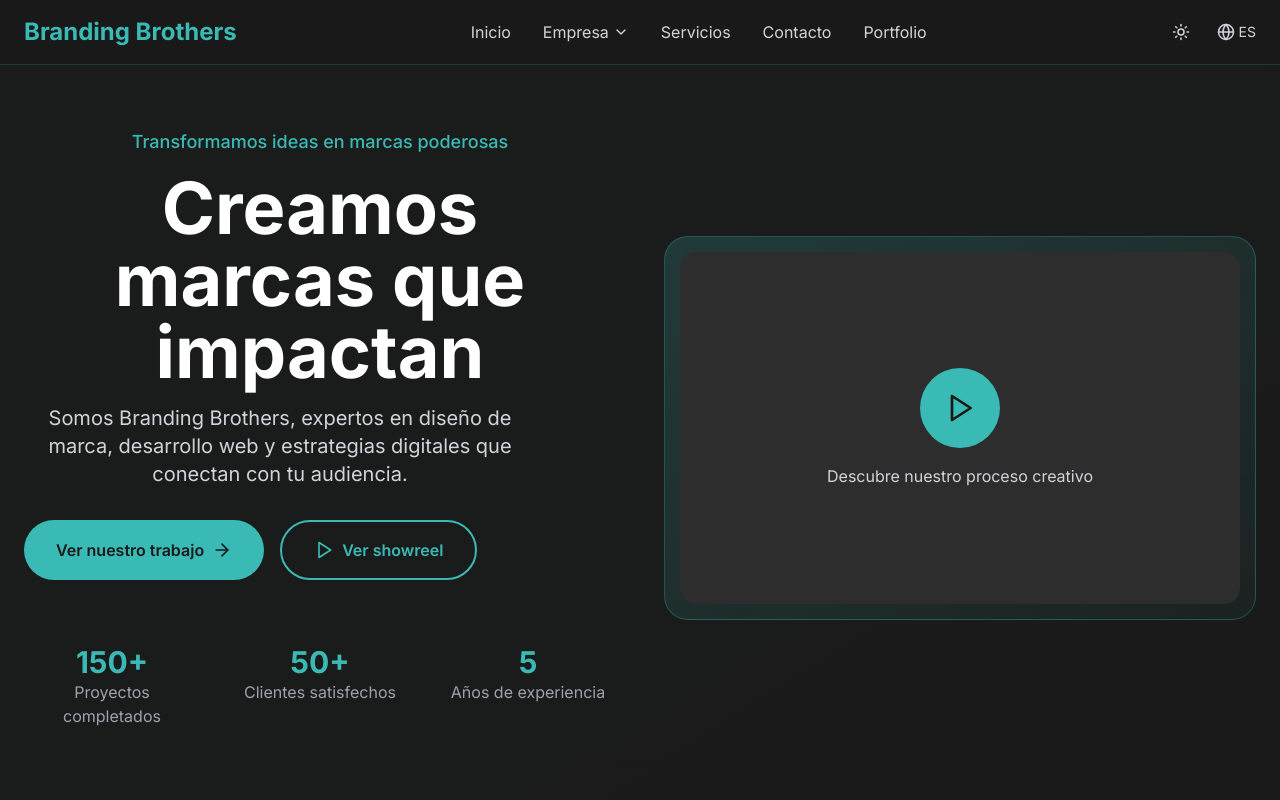
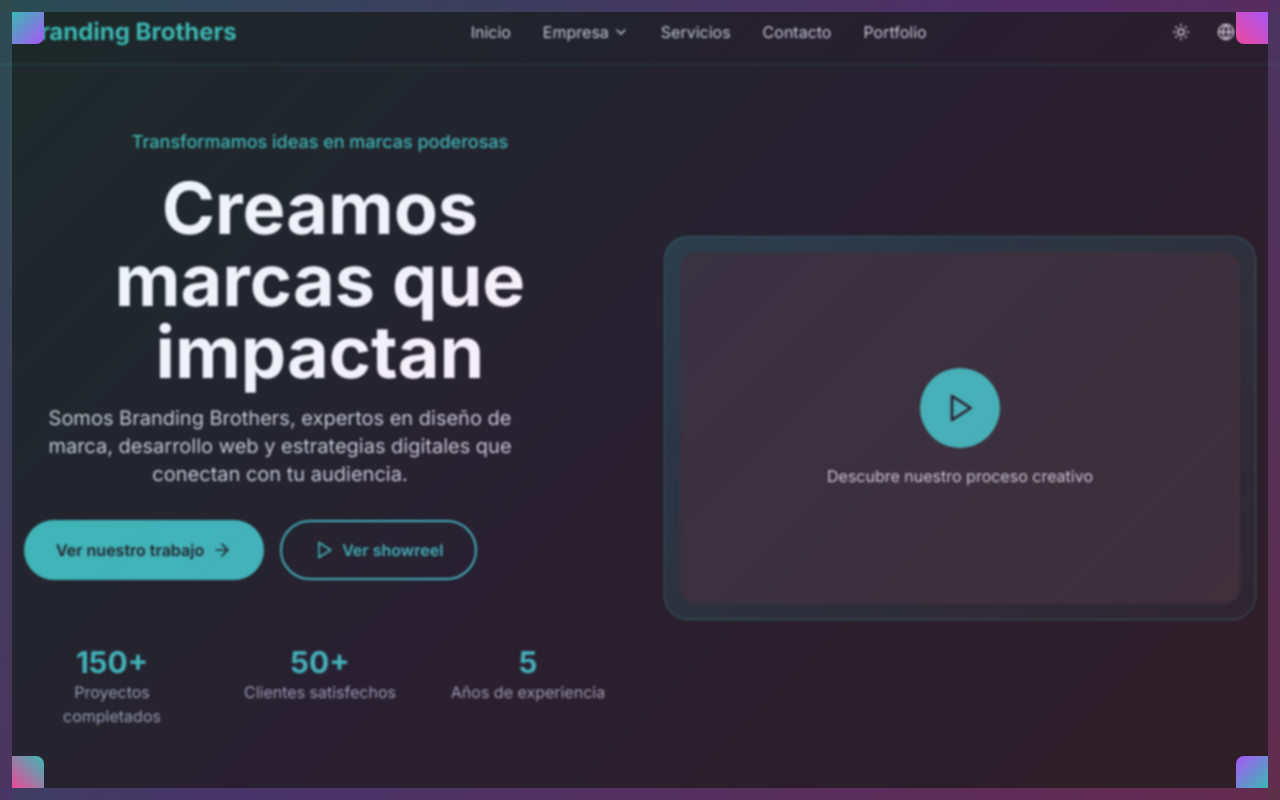
Before and after one commit to Job-Natanael-Contreras-Garzon/brand-brothers-gallery, a React (Vite) app: page / in a window 1280 px wide. Shown: the top 800 px of the page. Built offline with nearby package versions, Linux system fonts and the light colour scheme.

Commit message:
Add page transition animations
Improved page transitions with animations and visual enhancements (e.g., wider borders) to create a more personalized and engaging user experience.

```diff
--- /dev/null
+++ b/src/components/PageTransition.tsx
@@ -0,0 +1,93 @@
+
+import React, { useEffect, useState } from 'react';
+import { useLocation } from 'react-router-dom';
+
+interface PageTransitionProps {
+  children: React.ReactNode;
+}
+
+export const PageTransition: React.FC<PageTransitionProps> = ({ children }) => {
+  const [isVisible, setIsVisible] = useState(false);
+  const [isLeaving, setIsLeaving] = useState(false);
+  const location = useLocation();
+
+  useEffect(() => {
+    // Reset states on location change
+    setIsLeaving(false);
+    setIsVisible(false);
+
+    // Delay to allow exit animation
+    const timer = setTimeout(() => {
+      setIsVisible(true);
+    }, 150);
+
+    return () => clearTimeout(timer);
+  }, [location.pathname]);
+
+  return (
+    <div className="relative min-h-screen overflow-hidden">
+      {/* Page Border Frame */}
+      <div
+        className={`fixed inset-0 z-50 pointer-events-none transition-all duration-700 ease-in-out ${
+          isVisible
+            ? 'border-[12px] border-gradient-to-br from-brand-teal/30 via-purple-500/30 to-pink-500/30'
+            : 'border-[24px] border-brand-teal/60'
+        }`}
+        style={{
+          background: 'linear-gradient(135deg, rgba(56, 178, 172, 0.1) 0%, rgba(168, 85, 247, 0.1) 50%, rgba(236, 72, 153, 0.1) 100%)',
+          backdropFilter: 'blur(1px)'
+        }}
+      >
+        {/* Corner decorations */}
+        <div className="absolute top-0 left-0 w-8 h-8 bg-gradient-to-br from-brand-teal to-purple-500 rounded-br-lg"></div>
+        <div className="absolute top-0 right-0 w-8 h-8 bg-gradient-to-bl from-purple-500 to-pink-500 rounded-bl-lg"></div>
+        <div className="absolute bottom-0 left-0 w-8 h-8 bg-gradient-to-tr from-pink-500 to-brand-teal rounded-tr-lg"></div>
+        <div className="absolute bottom-0 right-0 w-8 h-8 bg-gradient-to-tl from-brand-teal to-purple-500 rounded-tl-lg"></div>
+      </div>
+
+      {/* Content Container */}
+      <div
+        className={`relative z-10 transition-all duration-700 ease-out transform ${
+          isVisible
+            ? 'translate-y-0 opacity-100 scale-100'
+            : 'translate-y-8 opacity-0 scale-98'
+        }`}
+        style={{
+          filter: isVisible ? 'blur(0px)' : 'blur(2px)'
+        }}
+      >
+        {/* Background Gradient Animation */}
+        <div
+          className={`absolute inset-0 bg-gradient-to-br from-brand-teal/5 via-purple-500/5 to-pink-500/5 transition-opacity duration-1000 ${
+            isVisible ? 'opacity-100' : 'opacity-0'
+          }`}
+        />
+
+        {/* Floating Elements */}
+        <div className={`absolute inset-0 overflow-hidden pointer-events-none transition-opacity duration-1000 ${isVisible ? 'opacity-100' : 'opacity-0'}`}>
+          <div
+            className="absolute top-20 left-10 w-32 h-32 bg-gradient-to-br from-brand-teal/20 to-purple-500/20 rounded-full blur-2xl animate-pulse"
+            style={{ animationDuration: '4s' }}
+          />
+          <div
+            className="absolute top-40 right-20 w-24 h-24 bg-gradient-to-br from-purple-500/20 to-pink-500/20 rounded-full blur-xl animate-pulse"
+            style={{ animationDuration: '3s', animationDelay: '1s' }}
+          />
+          <div
+            className="absolute bottom-32 left-1/4 w-20 h-20 bg-gradient-to-br from-pink-500/20 to-brand-teal/20 rounded-full blur-lg animate-pulse"
+            style={{ animationDuration: '5s', animationDelay: '2s' }}
+          />
+        </div>
+
+        {children}
+      </div>
+
+      {/* Page Loading Indicator */}
+      <div
+        className={`fixed top-0 left-0 right-0 h-1 bg-gradient-to-r from-brand-teal via-purple-500 to-pink-500 z-50 transition-transform duration-700 ease-out ${
+          isVisible ? 'translate-x-full' : 'translate-x-0'
+        }`}
+      />
+    </div>
+  );
+};
--- a/src/index.css
+++ b/src/index.css
@@ -115,6 +115,100 @@
   }
 }
 
+/* Page transition animations */
+@keyframes pageEnter {
+  0% {
+    transform: translateY(20px) scale(0.98);
+    opacity: 0;
+    filter: blur(4px);
+  }
+  50% {
+    opacity: 0.5;
+    filter: blur(2px);
+  }
+  100% {
+    transform: translateY(0) scale(1);
+    opacity: 1;
+    filter: blur(0px);
+  }
+}
+
+@keyframes pageExit {
+  0% {
+    transform: translateY(0) scale(1);
+    opacity: 1;
+    filter: blur(0px);
+  }
+  100% {
+    transform: translateY(-20px) scale(1.02);
+    opacity: 0;
+    filter: blur(4px);
+  }
+}
+
+@keyframes borderGlow {
+  0%, 100% {
+    box-shadow: 0 0 20px rgba(56, 178, 172, 0.3),
+                0 0 40px rgba(168, 85, 247, 0.2),
+                0 0 60px rgba(236, 72, 153, 0.1);
+  }
+  50% {
+    box-shadow: 0 0 30px rgba(56, 178, 172, 0.4),
+                0 0 60px rgba(168, 85, 247, 0.3),
+                0 0 80px rgba(236, 72, 153, 0.2);
+  }
+}
+
+@keyframes floatingElements {
+  0%, 100% {
+    transform: translateY(0px) rotate(0deg);
+    opacity: 0.6;
+  }
+  50% {
+    transform: translateY(-10px) rotate(2deg);
+    opacity: 0.8;
+  }
+}
+
 .animate-slide-up {
   animation: slideUp 0.6s ease-out forwards;
 }
+
+.animate-page-enter {
+  animation: pageEnter 0.8s ease-out forwards;
+}
+
+.animate-page-exit {
+  animation: pageExit 0.5s ease-in forwards;
+}
+
+.animate-border-glow {
+  animation: borderGlow 3s ease-in-out infinite;
+}
+
+.animate-floating {
+  animation: floatingElements 4s ease-in-out infinite;
+}
+
+/* Gradient borders */
+.border-gradient-to-br {
+  border-image: linear-gradient(135deg, rgba(56, 178, 172, 0.3), rgba(168, 85, 247, 0.3), rgba(236, 72, 153, 0.3)) 1;
+}
+
+/* Custom scrollbar for better aesthetics */
+::-webkit-scrollbar {
+  width: 8px;
+}
+
+::-webkit-scrollbar-track {
+  background: rgba(255, 255, 255, 0.1);
+}
+
+::-webkit-scrollbar-thumb {
+  background: linear-gradient(135deg, rgb(56, 178, 172), rgb(168, 85, 247));
+  border-radius: 4px;
+}
+
+::-webkit-scrollbar-thumb:hover {
+  background: linear-gradient(135deg, rgb(56, 178, 172), rgb(236, 72, 153));
+}
--- a/src/pages/About.tsx
+++ b/src/pages/About.tsx
@@ -1,7 +1,7 @@
-
 import React from 'react';
 import { Navigation } from '@/components/Navigation';
 import { Footer } from '@/components/Footer';
+import { PageTransition } from '@/components/PageTransition';
 import { useLanguage } from '@/contexts/LanguageContext';
 import { useNavigate } from 'react-router-dom';
 import { Users, Award, Target, Heart, Star, Coffee, Lightbulb, Shield, Palette, Zap, Rocket, Sparkles, Eye, Globe, TrendingUp } from 'lucide-react';
@@ -133,6 +133,7 @@ const About = () => {
   ];
 
   return (
+    <PageTransition>
       <div className="min-h-screen bg-white dark:bg-brand-dark overflow-x-hidden">
         <Navigation />
 
@@ -356,6 +357,7 @@ const About = () => {
 
         <Footer />
       </div>
+    </PageTransition>
   );
 };
 
--- a/src/pages/Index.tsx
+++ b/src/pages/Index.tsx
@@ -1,3 +1,4 @@
+
 import { Navigation } from "@/components/Navigation";
 import { Hero } from "@/components/Hero";
 import { Services } from "@/components/Services";
@@ -6,9 +7,12 @@ import { About } from "@/components/About";
 import { Blog } from "@/components/Blog";
 import { Contact } from "@/components/Contact";
 import { Footer } from "@/components/Footer";
+import { PageTransition } from "@/components/PageTransition";
 
 const Index = () => {
-  return (<div>
+  return (
+    <PageTransition>
+      <div>
         <Navigation />
         <Hero />
         <Services />
@@ -18,6 +22,7 @@ const Index = () => {
         <Contact />
         <Footer />
       </div>
+    </PageTransition>
   );
 };
 
```
Lines whose indentation alone changed are shown as unchanged.
